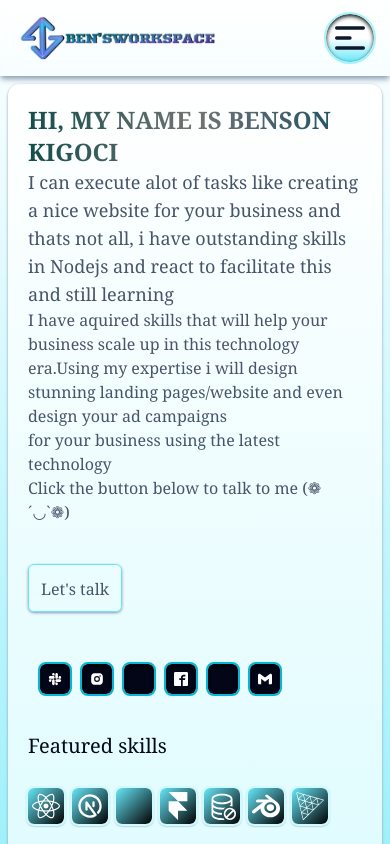
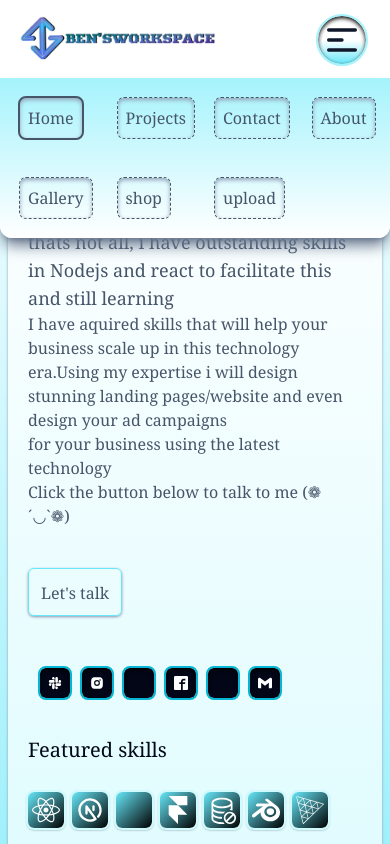
Before and after one commit to ditchk/bendev, a React (Vite) app: page / in a window 390 px wide. Both pictures are taken after a click on the button 350 px from the left and 38 px from the top of the page. Shown: the top 844 px of the page. Built offline with nearby package versions, Linux system fonts and the light colour scheme; some icons are missing; what ldrs would draw is missing.

Commit message:
my first commit

```diff
--- a/package.json
+++ b/package.json
@@ -30,8 +30,10 @@
     "react-icons": "^4.12.0",
     "react-router": "^6.18.0",
     "react-router-dom": "^6.18.0",
+    "semantic-ui-react": "^2.1.4",
     "tailwind-merge": "^2.0.0",
     "tailwindcss-animate": "^1.0.7",
+    "video.js": "^8.6.1",
     "zod": "^3.22.4"
   },
   "devDependencies": {
--- a/src/_root/pages/Home.tsx
+++ b/src/_root/pages/Home.tsx
@@ -1,10 +1,12 @@
 import Welcome from "@/components/shared/Welcome"
+
 // import { FaHandPointLeft,  FaHandPointRight  } from "react-icons/fa6";
 
 
 const Home = () => {
   return (
     <div className="default_Container">
+
       <div className="custom_container">
         <Welcome />
       </div>
--- a/src/components/shared/Footer.tsx
+++ b/src/components/shared/Footer.tsx
@@ -37,8 +37,8 @@ const Footer = () => {
     console.log(values)
   }
   return (
-    <footer className="flex flex-col shadow shadow-slate-100 md:shadow-slate-600 mt-0 md:mt-24 bg-gradient-to-l from-cyan-200 via-neutral-50 to-teal-50">
-      <div className="flex flex-col md:flex-row justify-between gap-5 m-2 md:m-10 p-2 md:p-10 items-center shadow-inner shadow-gray-400 rounded-lg outline outline-2 outline-cyan-300 bottom-0 sticky">
+    <footer className="flex flex-col shadow shadow-slate-100 md:shadow-slate-600 mt-0 md:mt-24 bg-gradient-to-l from-cyan-200 via-neutral-50 to-teal-50 z-0">
+      <div className="flex flex-col md:flex-row justify-between gap-5 m-2 md:m-10 p-2 md:p-10 items-center shadow-inner shadow-gray-400 rounded-lg outline outline-2 outline-cyan-300">
           <Form {...form}>
           <form onSubmit={form.handleSubmit(onSubmit)} className="flex flex-col md:flex-row gap-2 md:gap-3 space-y-8 w-fit p-0 md:p-5">
             <FormField
--- /dev/null
+++ b/src/components/shared/MobileMenu.tsx
@@ -0,0 +1,44 @@
+import React, { useState } from 'react';
+import { sideBarLinks } from '@/constants';
+import { MyNavLink } from '@/types';
+import { NavLink, useLocation } from 'react-router-dom';
+import { HiOutlineMenuAlt1 } from 'react-icons/hi';
+
+
+
+const MobileMenu: React.FC = () => {
+ const [menuOpen, setMenuOpen] = useState(false);
+ const { pathname } = useLocation();
+
+ const toggleMenu = () => {
+    setMenuOpen(!menuOpen);
+ };
+
+ return (
+    <nav className="MobileMenu">
+      <button onClick={toggleMenu}>
+            <HiOutlineMenuAlt1 className="text-5xl text-slate-900 bg-gradient-to-t from-cyan-300 via-white rounded-full p-1 shadow-inner shadow-black outline outline-2 outline-cyan-200" />
+          </button>
+      {menuOpen && (
+       <ul className="menubar">
+       {sideBarLinks.map((link: MyNavLink) => {
+
+         const isActive = pathname === link.route;
+
+         return (
+           <li key={link.label} className="links">
+               <NavLink
+               to={link.route}
+               className={`flex flex-row gap-3 text-slate-600 outline-dashed outline-1 outline-slate-600 p-2 text-base font-serif shadow-inner shadow-slate-400 rounded-md w-full ${isActive && "outline-double outline-2 outline-cyan-300"}`}>
+                 {link.label}
+             </NavLink>
+           </li>
+         )
+       })}
+     </ul>
+      )}
+    </nav>
+ );
+};
+
+export default MobileMenu;
--- a/src/components/shared/Navbar.tsx
+++ b/src/components/shared/Navbar.tsx
@@ -1,13 +1,14 @@
 import { Link } from 'react-router-dom';
 import { Button } from '../ui/button';
 import Socials from './Socials';
-import { HiOutlineMenuAlt1 } from "react-icons/hi";
+import MobileMenu from './MobileMenu';
 
 
 const Navbar = () => {
 
+
   return (
-    <nav className="flex flex-row justify-between w-full h-max bg-transparent backdrop-blur top-0 sticky shadow-md shadow-slate-400 py-2 px-4 bg-white bg-opacity-5">
+    <nav className="flex flex-row justify-between w-full h-max md:bg-transparent lg:backdrop-blur top-0 sticky shadow-md shadow-slate-400 py-2 px-4 bg-white md:bg-opacity-5">
       <Link to={'/'} >
         <img src="/assets/images/benswsp.png" alt="" width={200}/>
       </Link>
@@ -20,9 +21,7 @@ const Navbar = () => {
 
       </div>
       <div className="flex justify-center items-center md:hidden p-0 m-0 w-fit">
-          <button onClick={() => {}}>
-            <HiOutlineMenuAlt1 className="text-5xl text-slate-900 bg-gradient-to-t from-cyan-300 via-white rounded-full p-1 shadow-inner shadow-black outline outline-2 outline-cyan-200" />
-          </button>
+        <MobileMenu />
         </div>
     </nav>
   )
--- a/src/global.css
+++ b/src/global.css
@@ -121,6 +121,19 @@
   @apply flex flex-1 justify-center items-center bg-gradient-to-t from-cyan-100 to-white md:mt-10 md:p-2 w-full p-2 shadow shadow-slate-400 rounded-xl
 }
 
+/* mobile menu */
+.MobileMenu {
+  @apply flex flex-1 z-20 p-2
+}
+
+.menubar {
+  @apply grid grid-cols-4 shadow-lg shadow-slate-500 justify-center items-center absolute top-[78px] w-fit h-fit rounded-b-xl border-double border-b-zinc-700 outline-cyan-400 p-5 right-0 left-0 gap-10 bg-gradient-to-t from-white to-cyan-200
+ }
+
+.links {
+  @apply block w-fit
+}
+
 /* Navbar/sidebar */
 
 .outline_btn {
--- a/src/types/index.ts
+++ b/src/types/index.ts
@@ -50,3 +50,7 @@ export type myNewProject = {
   file: File[];
   projectInfo: string;
 }
+
+export type Player = {
+  name: string;
+}
--- a/tsconfig.json
+++ b/tsconfig.json
@@ -5,6 +5,9 @@
     "lib": ["ES2020", "DOM", "DOM.Iterable"],
     "module": "ESNext",
     "skipLibCheck": true,
+    "sourceMap": true,
+    "outDir": "./dist",
+    "esModuleInterop": true,
 
     /* Bundler mode */
     "moduleResolution": "bundler",
@@ -32,3 +35,5 @@
   "include": ["src"],
   "references": [{ "path": "./tsconfig.node.json" }]
 }
+
+// video Compliler
```
Also changed, not shown: 1 other file (tests, documents, lock files or other folders).
